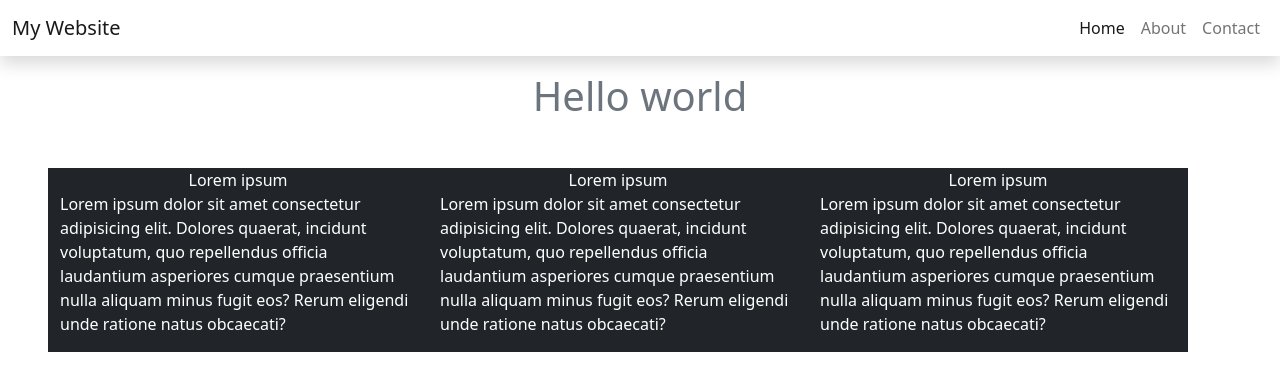
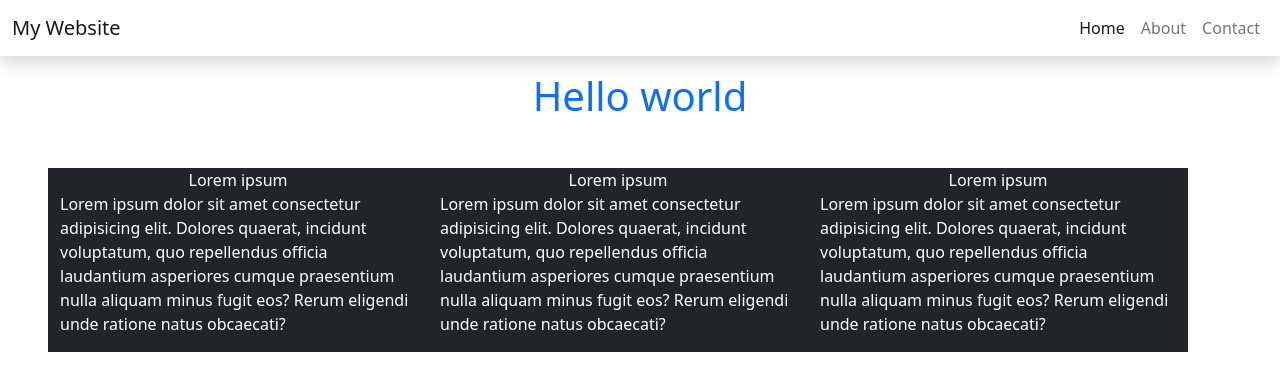
Before and after one commit to taha-aptech/Remote-origin, a plain HTML site: page index.html in a window 1280 px wide. Shown: the top 379 px of the page. Drawn offline with nearby package versions, Linux system fonts and the light colour scheme.

Commit message:
Change h1 text color to primary

```diff
--- a/index.html
+++ b/index.html
@@ -38,7 +38,7 @@
     </div>
   </nav>
 
-    <h1 class="text-center Display-1 text-muted my-3">Hello world</h1>
+    <h1 class="text-center Display-1 text-primary my-3">Hello world</h1>
 
     <div class="container m-5">
         <div class="row bg-dark text-white text-center">
```
